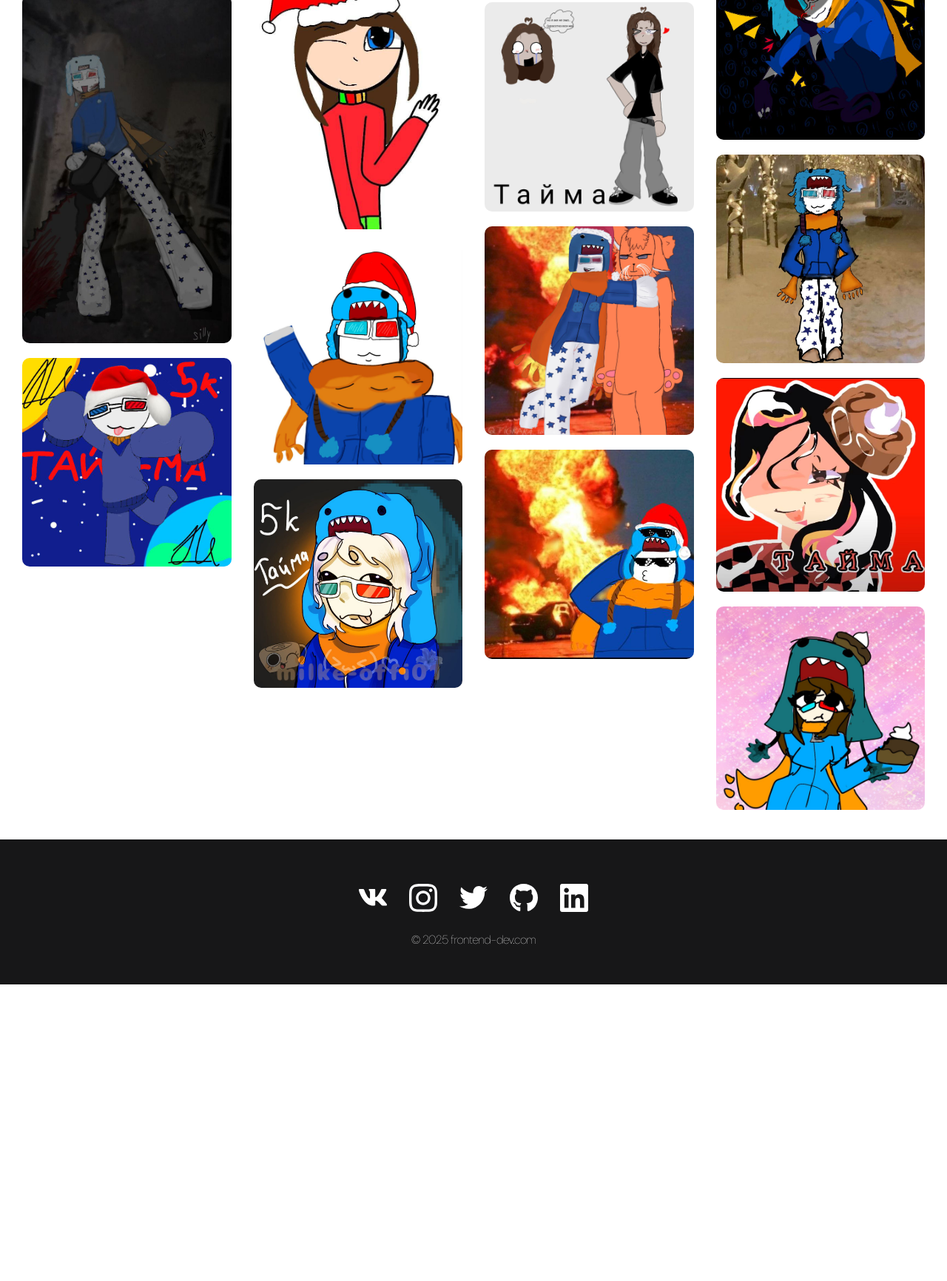
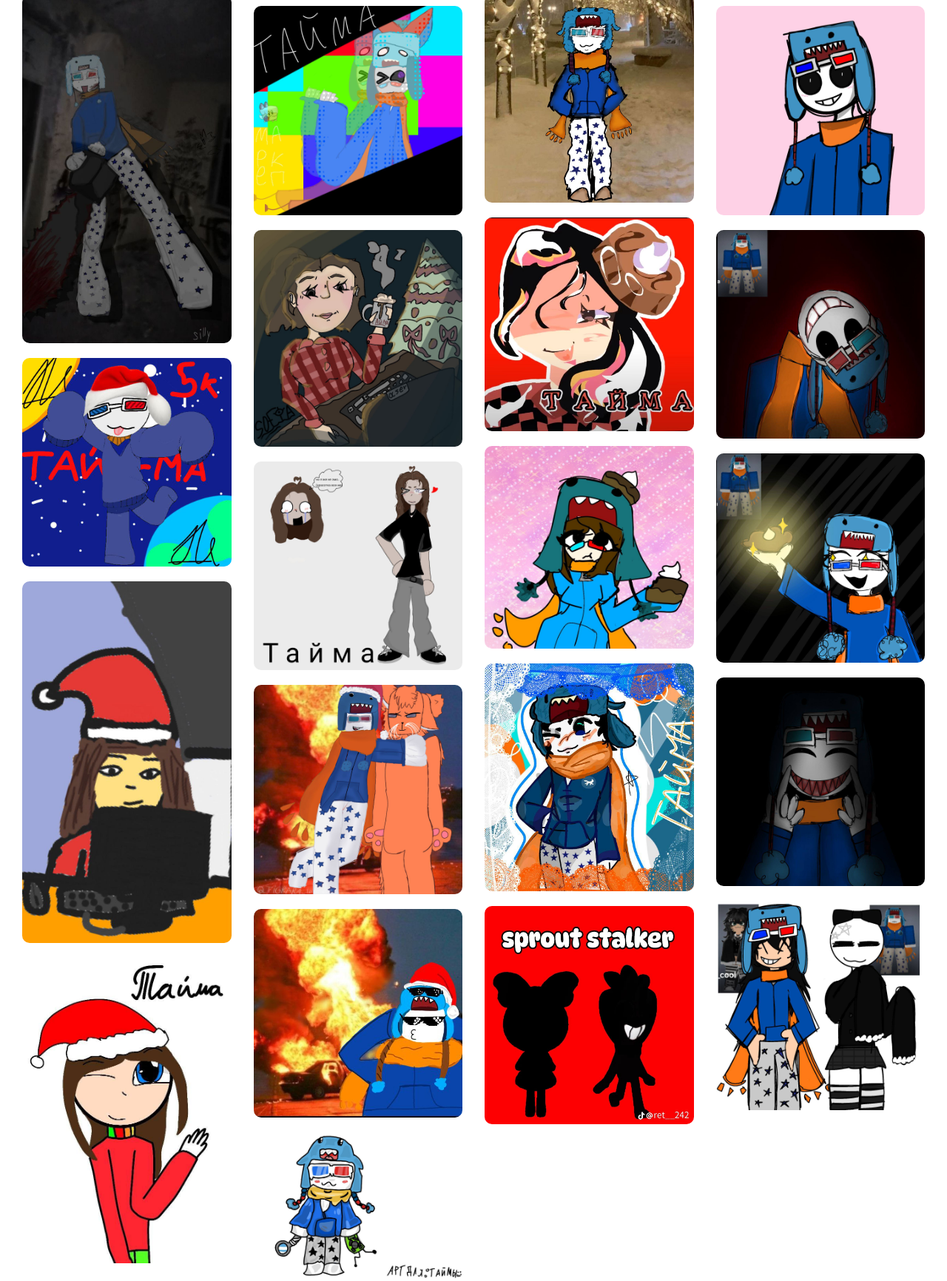
Before and after one commit to itstamiris/My_Portfolio, a plain HTML site: page skills.html in a window 1280 px wide. Shown: the part 728-2460 px from the top of the page at 74% size. Before the commit the page ends 2059 px from the top, so only its background shows below. Drawn offline with Linux system fonts and the light colour scheme.

Commit message:
Update skills.html images 21-29

```diff
--- a/skills.html
+++ b/skills.html
@@ -104,6 +104,42 @@
             <img src="images/arts/20.jpg" alt="">
         </div>
 
+        <div class="item">
+            <img src="images/arts/21.jpg" alt="">
+        </div>
+
+        <div class="item">
+            <img src="images/arts/22.jpg" alt="">
+        </div>
+
+         <div class="item">
+            <img src="images/arts/23.jpg" alt="">
+        </div>
+
+        <div class="item">
+            <img src="images/arts/24.jpg" alt="">
+        </div>
+
+        <div class="item">
+            <img src="images/arts/25.jpg" alt="">
+        </div>
+
+         <div class="item">
+            <img src="images/arts/26.jpg" alt="">
+        </div>
+
+        <div class="item">
+            <img src="images/arts/27.jpg" alt="">
+        </div>
+
+        <div class="item">
+            <img src="images/arts/28.jpg" alt="">
+        </div>
+
+         <div class="item">
+            <img src="images/arts/29.jpg" alt="">
+        </div>
+
     </section>
 
     <footer class="footer">
```
